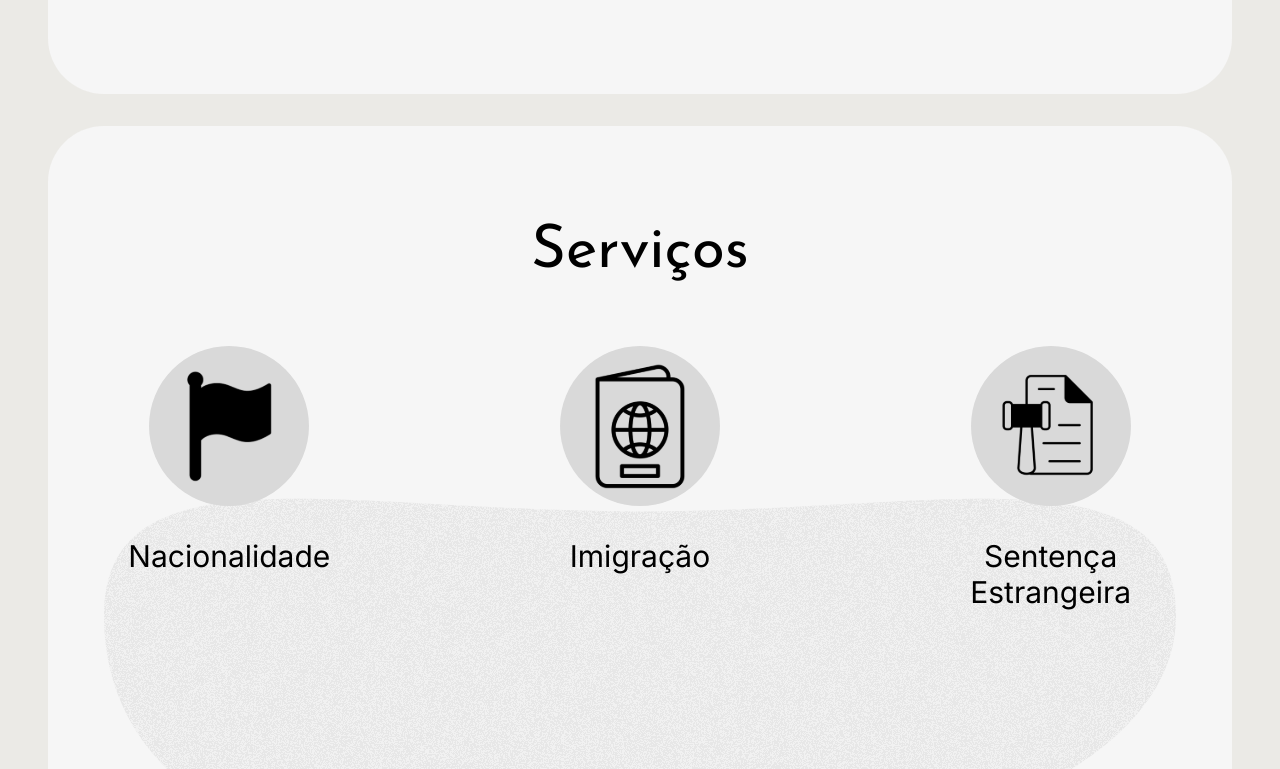
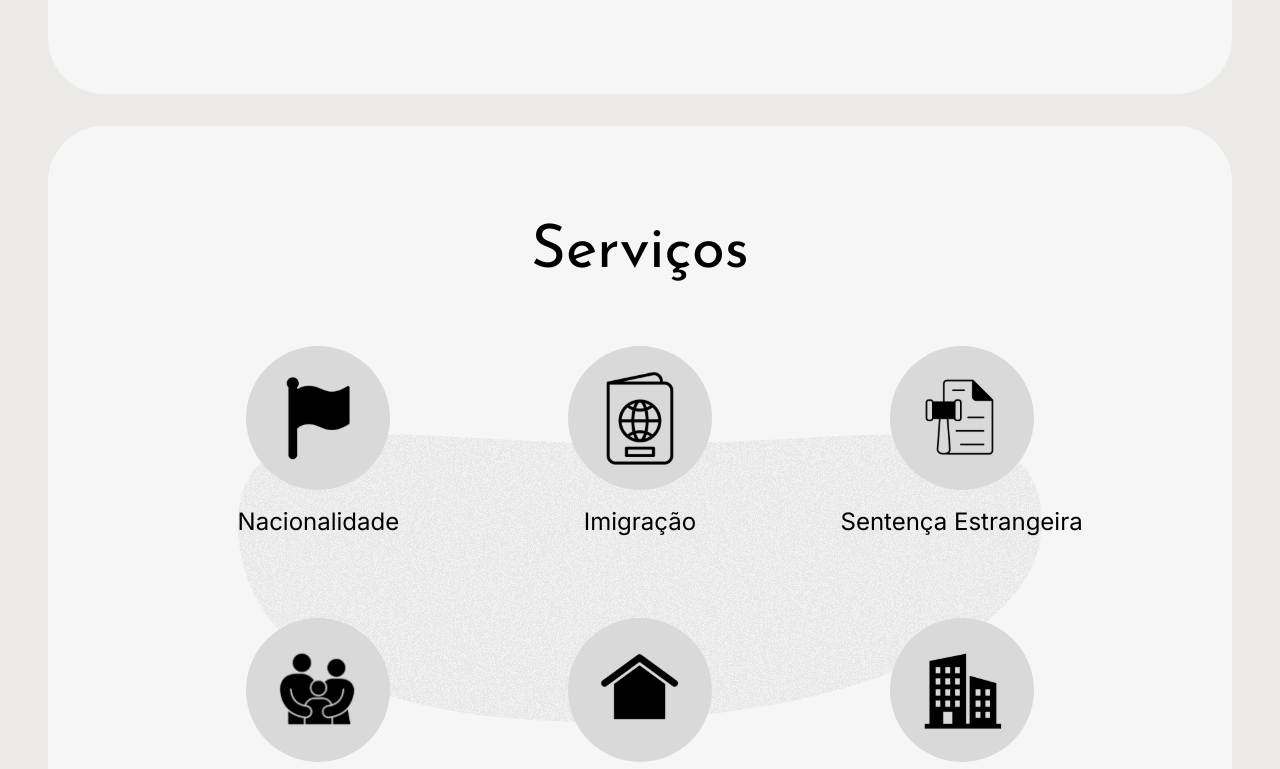
Before and after one commit to mateusabreucn/nacionalidade-portuguesa, a Next.js app: page / in a window 1280 px wide. Shown: the part 2008-2777 px from the top of the page. Built offline with nearby package versions, Linux system fonts and the light colour scheme.

Commit message:
fix: responsividade na seção de serviços

```diff
--- a/app/Servicos.tsx
+++ b/app/Servicos.tsx
@@ -5,14 +5,15 @@ import IconBadge from "./components/IconBagde";
 export default function Servicos() {
   return (
     <CardBranco titulo="Serviços">
-      <div className="w-full grid grid-cols-3 gap-y-40 justify-items-center relative gap-x-20 lg:gap-x-36 xl:gap-x-40 2xl:gap-x-60">
+      <div className="w-full mx-auto relative">
         <Image
           src="/Icons/Servicos/Ellipse.svg"
           alt="Detalhe fundo"
           fill
-          className="object-fill z-0"
+          className="max-w-[75%] mx-auto z-0 object-fill"
         />
 
+        <div className="w-[90%] mx-auto grid grid-cols-3 gap-y-2 lg:gap-y-14 xl:gap-y-20 2xl:gap-y-40 justify-items-center z-10">
           <IconBadge
             icon="/Icons/Servicos/Nacionalidade.svg"
             altText="Ícone de Nacionalidade"
@@ -49,6 +50,7 @@ export default function Servicos() {
             titulo="Empresas"
           />
         </div>
+      </div>
     </CardBranco>
   );
 }
--- a/app/components/CardBranco.tsx
+++ b/app/components/CardBranco.tsx
@@ -5,7 +5,7 @@ interface CardBrancoProps {
 
 export default function CardBranco({ titulo, children }: CardBrancoProps) {
   return (
-    <div className="bg-card-branco rounded-[56px] mx-0 xl:mx-2 2xl:mx-8 py-14 lg:py-20 xl:py-24 px-14 mt-8">
+    <div className="relative bg-card-branco rounded-[56px] mx-0 xl:mx-2 2xl:mx-8 py-14 lg:py-20 xl:py-24 px-14 mt-8">
       <div className="font-josefin text-4xl lg:text-5xl xl:text-6xl text-center mb-16">
         {titulo}
       </div>
--- a/app/components/IconBagde.tsx
+++ b/app/components/IconBagde.tsx
@@ -8,9 +8,9 @@ interface IconBadgeProps {
 
 export default function IconBadge({ icon, altText, titulo }: IconBadgeProps) {
   return (
-    <div className="w-fit flex flex-col gap-y-8 items-center z-20">
-      <div className="rounded-full bg-icon-badge flex justify-center items-center aspect-square w-28 lg:w-32 xl:w-40 2xl:w-48">
-        <div className="relative aspect-square w-20 lg:w-24 xl:w-32 2xl:w-40">
+    <div className="w-fit flex flex-col gap-y-2 xl:gap-y-4 2xl:gap-y-6 items-center z-20">
+      <div className="rounded-full bg-icon-badge flex justify-center items-center aspect-square w-16 sm:w-20 md:w-24 lg:w-28 xl:w-36 2xl:w-44">
+        <div className="relative aspect-square w-12 sm:w-14 md:w-18 lg:w-20 xl:w-24 2xl:w-32">
           <Image
             src={icon}
             alt={altText}
@@ -22,7 +22,7 @@ export default function IconBadge({ icon, altText, titulo }: IconBadgeProps) {
       </div>
 
       {titulo && (
-        <div className="text-2xl xl:text-3xl 2xl:text-4xl text-center">
+        <div className="text-xl xl:text-2xl 2xl:text-4xl text-center">
           {titulo}
         </div>
       )}
```
Lines whose indentation alone changed are shown as unchanged.
